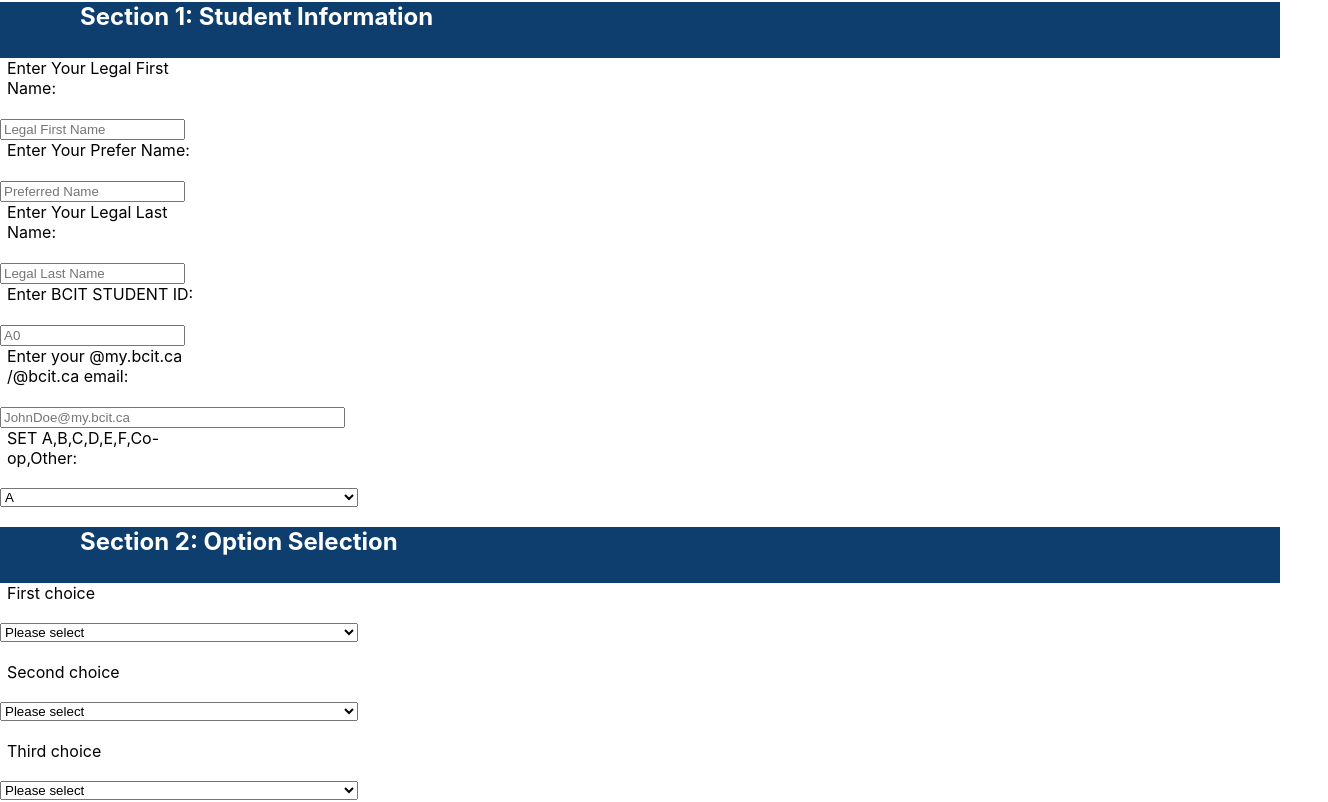
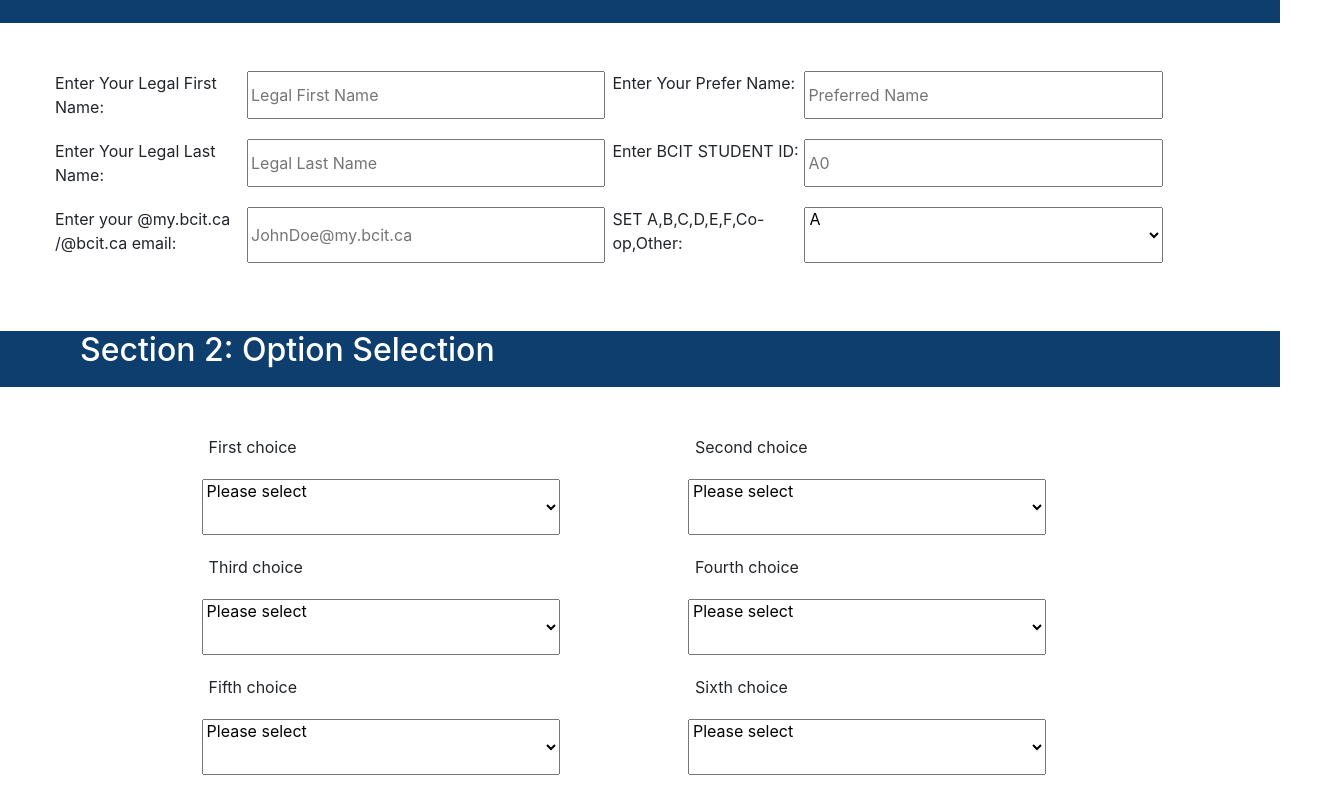
Before and after one commit to jaime-deng/BCIT-CST, a React (Create React App) app: page / in a window 1280 px wide. Shown: the part 649-1451 px from the top of the page, 1328 px wide, since content can reach past the window. Built offline with nearby package versions, Linux system fonts and the light colour scheme.

Commit message:
more styling needed in forms

```diff
--- a/public/index.html
+++ b/public/index.html
@@ -15,6 +15,7 @@
       user's mobile device or desktop. See https://developers.google.com/web/fundamentals/web-app-manifest/
     -->
     <link rel="manifest" href="%PUBLIC_URL%/manifest.json" />
+    <link href="https://cdn.jsdelivr.net/npm/bootstrap@5.0.0-beta2/dist/css/bootstrap.min.css" rel="stylesheet" integrity="sha384-BmbxuPwQa2lc/FVzBcNJ7UAyJxM6wuqIj61tLrc4wSX0szH/Ev+nYRRuWlolflfl" crossorigin="anonymous">
     <!--
       Notice the use of %PUBLIC_URL% in the tags above.
       It will be replaced with the URL of the `public` folder during the build.
--- a/src/App.css
+++ b/src/App.css
@@ -105,9 +105,10 @@ label{
   margin-left: 7px;
   margin-bottom: 20px;
 }
-input[type=name]{
+input[type=text]{
   display:flex;
   flex-direction: column;
+
   width: 28vw;
   margin-bottom: 20px;
 
@@ -137,6 +138,30 @@ input[type=email]{
 select{
   display:flex;
   flex-direction: column;
+
   width: 28vw;
+  height: 7vh;
   margin-bottom: 20px;
 }
+
+div#studid{
+  margin: 3rem;
+  display:flex;
+  flex-wrap: wrap;
+  width: 100vw;
+}
+
+div.options{
+  margin: 3rem;
+  display:flex;
+  justify-content: center;
+  flex-wrap: wrap;
+  width: 100vw;
+}
+div.selector{
+  display:flex;
+
+  flex-direction: column;
+  flex-wrap: wrap;
+  margin-right: 8rem;
+}
--- a/src/components/form.js
+++ b/src/components/form.js
@@ -1,8 +1,8 @@
-import React from 'react'
+import React from 'react';
 
 const FormSelect = ({ studentInfo, handleInfoChange }) => {
     return (
-        <div>
+        <div id="studid">
             <label htmlFor="name">Enter Your Legal First Name:</label>
             <input type="text"
                 id="firstname"
@@ -39,7 +39,7 @@ const FormSelect = ({ studentInfo, handleInfoChange }) => {
                 type="text"
                 id="studentid"
                 value={studentInfo.studentid}
-                pattern="^A+\d*{9}"
+                pattern="^A+\d*"
                 size="20" minLength="9"
                 placeholder="A0"
                 onChange={handleInfoChange}
--- a/src/components/option.js
+++ b/src/components/option.js
@@ -28,9 +28,9 @@ const Options = ({ id, state, number, unSelectedCourseList,choicesid,change}) =>
       opts.push(<option key={item} value={item} >{item}</option>)
     })
   }
-  console.log(opts);
+  //console.log(opts);
   return (
-    <div >
+    <div className="selector">
      <label htmlFor="set"> {number}</label>
       <select onChange={change} name={choicesid} id={choicesid} disabled={disabled} required>
         {opts}
```
Also changed, not shown: src/App.js (+4 -4 lines), 1 other file (tests, documents, lock files or other folders).
